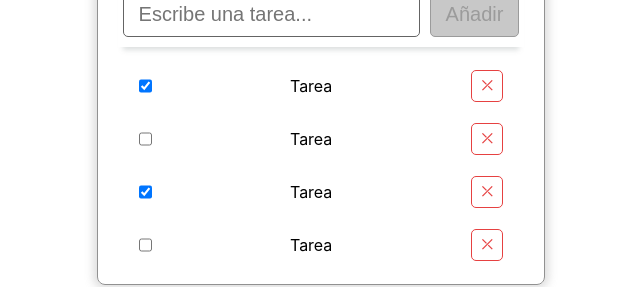
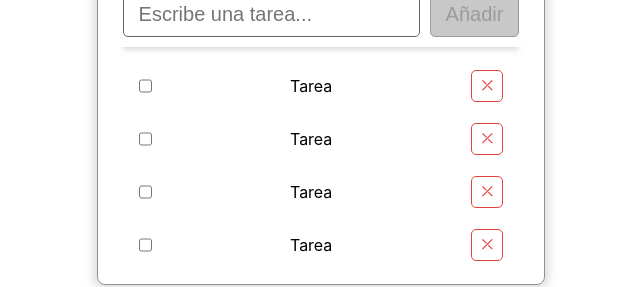
Before and after one commit to davidportilla179/React-TodoApp, a React (Create React App) app: page / in a window 1280 px wide. Shown: the part 297-584 px from the top of the page, without its empty margins (319-959 px from the left). Built offline with nearby package versions, Linux system fonts and the light colour scheme; the HTML template or start-up script is replaced by a standard one.

Commit message:
fixed done properties Todo

```diff
--- a/src/components/Todo.jsx
+++ b/src/components/Todo.jsx
@@ -10,7 +10,7 @@ class Todo extends React.Component {
           defaultChecked={this.props.done}
           onChange={this.props.handleClick}
       />
-      <p className={`${this.props.done ? 'done' : 'undone'}`}>Tarea</p>
+      <p className={`${this.props.done ? 'done' : ''}`}>Tarea</p>
       <div className="buttons">
         <button className="delete">
           {'\u292b'}
--- a/src/components/TodoList.jsx
+++ b/src/components/TodoList.jsx
@@ -8,23 +8,25 @@ class TodoList extends React.Component {
   }
 
   handleClick = () => {
-    console.log('si jala xD, valor de done: ' + String(this.state.done));
     this.setState({
       done: !this.state.done
     })
+    console.log('si jala xD, valor de done: ' + String(this.state.done));
   }
   render() {
     return (
       <div className="list-wrapper">
         <Todo
-          done={true}
+          done={this.state.done}
           handleClick={this.handleClick}/>
         <Todo
+          done={this.state.done}
           handleClick={this.handleClick}/>
         <Todo
-          done={true}
+          done={this.state.done}
           handleClick={this.handleClick}/>
         <Todo
+          done={this.state.done}
           handleClick={this.handleClick}/>
       </div>
     )
--- a/src/css/Todo.css
+++ b/src/css/Todo.css
@@ -44,3 +44,7 @@
     background-color: rgb(230, 65, 65);
     color: rgb(255, 255, 255);
 }
+
+.done{
+    text-decoration: line-through;
+}
```
Also changed, not shown: 1 other file (tests, documents, lock files or other folders).
